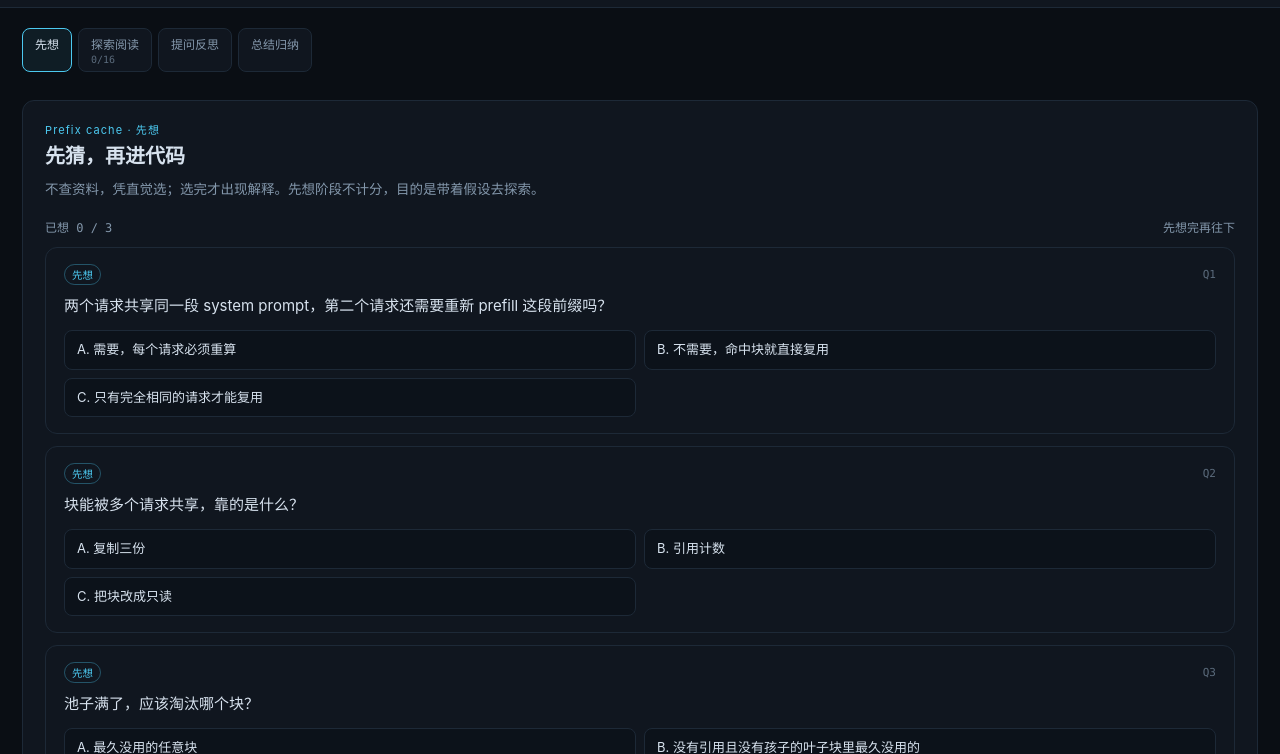
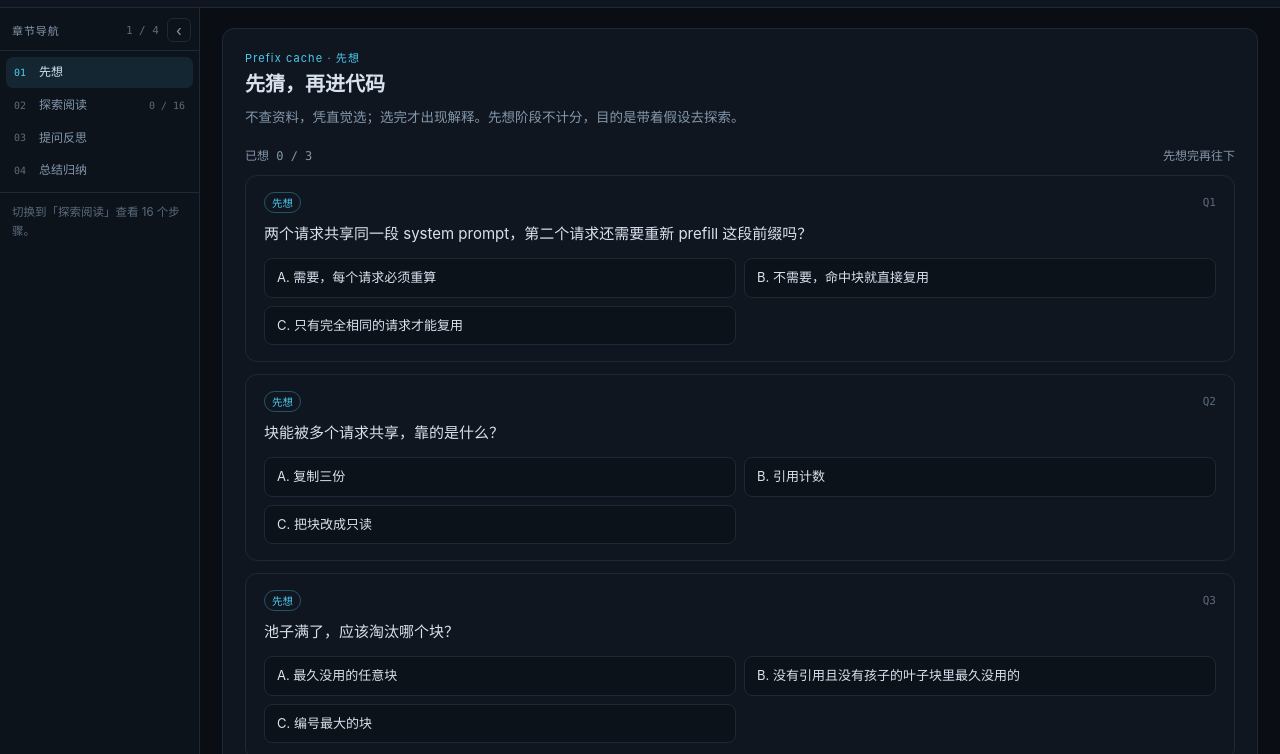
Before and after one commit to newllm/learnkvc, a plain HTML site: page web/index.html in a window 1280 px wide. Both pictures are taken after a click on the button "② Prefix cache 章". Shown: the part 46-800 px from the top of the page. Drawn offline with Linux system fonts and the light colour scheme.

Commit message:
fix(web): 四阶段导航并入左侧轨道
- 章节左侧轨道顶部常驻四阶段（先想/探索阅读/提问反思/总结归纳），显示完成状态与探索进度
- 探索阶段在阶段列表下方展开全部步骤；其他阶段只保留四阶段 + 提示，不再显示空步骤区
- 移除右上角重复的 stagebar（原四个阶段按钮）及其死代码
- 进度变化（先想答完、探索步进、反思/总结完成）即时刷新左侧阶段状态
- 移动端展开时阶段排成 2 列，步骤列表保留可滚动高度
- AGENTS/DESIGN/README 同步新导航结构

```diff
--- a/web/assets/app.js
+++ b/web/assets/app.js
@@ -36,7 +36,6 @@
     pagedCodeMeta: $("#paged-code-meta"),
     pagedDoc: $("#paged-doc"),
     pagedViz: $("#paged-viz"),
-    stageBars: { kv: $("#stage-kv"), prefix: $("#stage-prefix"), paged: $("#stage-paged") },
     stepNavs: { kv: $("#stepnav-kv"), prefix: $("#stepnav-prefix"), paged: $("#stepnav-paged") },
     homeworkBody: $("#homework"),
     doc: $("#doc-card"),
@@ -127,11 +126,11 @@
     renderViz();
     renderCounters();
     updateDots();
-    renderStepNav("kv");
+    renderChapterNav("kv");
     if (window.LK && LK.progress) {
       const l = LK.progress.lesson("kv");
       if ((l.exploreMax || 0) < state.step + 1) LK.progress.saveLesson("kv", { exploreMax: state.step + 1 });
-      renderStageBar("kv");
+      renderChapterNav("kv");
     }
   }
 
@@ -282,13 +281,13 @@
     renderPrefixViz();
     renderPrefixCounters();
     updatePrefixDots();
-    renderStepNav("prefix");
+    renderChapterNav("prefix");
     if (window.LK && LK.progress) {
       const l = LK.progress.lesson("prefix");
       if ((l.exploreMax || 0) < state.prefix.step + 1) {
         LK.progress.saveLesson("prefix", { exploreMax: state.prefix.step + 1 });
       }
-      renderStageBar("prefix");
+      renderChapterNav("prefix");
     }
   }
 
@@ -414,13 +413,13 @@
     renderPagedViz();
     renderPagedCounters();
     updatePagedDots();
-    renderStepNav("paged");
+    renderChapterNav("paged");
     if (window.LK && LK.progress) {
       const l = LK.progress.lesson("paged");
       if ((l.exploreMax || 0) < state.paged.step + 1) {
         LK.progress.saveLesson("paged", { exploreMax: state.paged.step + 1 });
       }
-      renderStageBar("paged");
+      renderChapterNav("paged");
     }
   }
 
@@ -496,14 +495,42 @@
     saveNavStore();
   }
 
-  function renderStepNav(ch) {
+  function renderChapterNav(ch) {
     const nav = el.stepNavs[ch];
     if (!nav) return;
     const steps = chapterSteps(ch);
     const idx = chapterStepIndex(ch);
+    const stage = stageOf(ch);
+    const lesson = LK.progress.lesson(ch);
+    const stageIdx = STAGE_NAMES.indexOf(stage);
+
+    const stageDefs = [
+      ["think", "先想", lesson.think ? "✓" : ""],
+      ["explore", "探索阅读", (lesson.exploreMax || 0) + " / " + steps.length],
+      ["reflect", "提问反思", lesson.reflect ? "✓" : ""],
+      ["summary", "总结归纳", lesson.summary ? "✓" : ""],
+    ];
+    const stagesHTML = stageDefs
+      .map(
+        ([id, label, sub], i) =>
+          '<button class="stage-nav-item' + (id === stage ? " on" : "") +
+          (sub === "✓" ? " done" : "") + '" data-nav-stage="' + id + '">' +
+          '<span class="sid">0' + (i + 1) + "</span>" +
+          '<span class="stt">' + label + "</span>" +
+          '<em>' + sub + "</em></button>"
+      )
+      .join("");
+    const showSteps = stage === "explore";
+    const headCount = showSteps
+      ? idx + 1 + " / " + steps.length
+      : stageIdx + 1 + " / " + STAGE_NAMES.length;
+
     nav.innerHTML =
-      '<div class="stepnav-head"><span>章节导航</span><b>' + (idx + 1) + " / " + steps.length + "</b>" +
+      '<div class="stepnav-head"><span>章节导航</span><b>' + headCount + "</b>" +
       '<button class="stepnav-toggle" type="button" aria-expanded="true" aria-label="收起章节导航">‹</button></div>' +
+      '<div class="stage-nav">' + stagesHTML + "</div>" +
+      (showSteps
+        ? '<div class="stepnav-section">探索步骤</div>' +
           '<ol class="stepnav-list">' +
           steps
             .map(
@@ -515,8 +542,13 @@
                 '<span class="tt">' + esc(st.title) + "</span></button></li>"
             )
             .join("") +
-      "</ol>";
+          "</ol>"
+        : '<p class="stepnav-hint">切换到「探索阅读」查看 ' + steps.length + " 个步骤。</p>");
+
     nav.querySelector(".stepnav-toggle").addEventListener("click", () => toggleNav(ch));
+    nav.querySelectorAll("[data-nav-stage]").forEach((b) =>
+      b.addEventListener("click", () => setStage(ch, b.dataset.navStage))
+    );
     nav.querySelectorAll("[data-nav-i]").forEach((b) =>
       b.addEventListener("click", () => {
         const i = +b.dataset.navI;
@@ -562,30 +594,6 @@
     });
   }
 
-  function renderStageBar(ch) {
-    const bar = el.stageBars[ch];
-    if (!bar) return;
-    const lesson = LK.progress.lesson(ch);
-    const steps = chapterSteps(ch);
-    const defs = [
-      ["think", "先想", lesson.think ? "✓" : ""],
-      ["explore", "探索阅读", (lesson.exploreMax || 0) + "/" + steps.length],
-      ["reflect", "提问反思", lesson.reflect ? "✓" : ""],
-      ["summary", "总结归纳", lesson.summary ? "✓" : ""],
-    ];
-    bar.innerHTML = defs
-      .map(
-        ([id, label, sub]) =>
-          '<button class="stagebtn' + (stageOf(ch) === id ? " on" : "") +
-          (sub === "✓" ? " done" : "") + '" data-stage="' + id + '">' +
-          label + "<span>" + sub + "</span></button>"
-      )
-      .join("");
-    bar.querySelectorAll("[data-stage]").forEach((b) =>
-      b.addEventListener("click", () => setStage(ch, b.dataset.stage))
-    );
-  }
-
   function setStage(ch, stage) {
     if (!STAGE_NAMES.includes(stage)) return;
     state.stages[ch] = stage;
@@ -601,8 +609,7 @@
     const view = el[ch];
     if (!view) return;
     STAGE_NAMES.forEach((s) => view.classList.toggle("stage-" + s, stageOf(ch) === s));
-    renderStageBar(ch);
-    renderStepNav(ch);
+    renderChapterNav(ch);
     const timeline = document.querySelector(".timeline");
     const docEl = ch === "kv" ? el.doc : ch === "prefix" ? el.prefixDoc : el.pagedDoc;
     const vizEl = ch === "kv" ? el.viz : ch === "prefix" ? el.prefixViz : el.pagedViz;
@@ -618,15 +625,15 @@
     if (vizEl) vizEl.innerHTML = "";
     const lesson = LK_DATA.lessons[ch];
     if (stageOf(ch) === "think") {
-      LK.workshop.renderStageThink(docEl, ch, lesson.think, () => renderStageBar(ch), () =>
+      LK.workshop.renderStageThink(docEl, ch, lesson.think, () => renderChapterNav(ch), () =>
         setStage(ch, "explore")
       );
     } else if (stageOf(ch) === "reflect") {
-      LK.workshop.renderStageReflect(docEl, ch, lesson.reflect, () => renderStageBar(ch), () =>
+      LK.workshop.renderStageReflect(docEl, ch, lesson.reflect, () => renderChapterNav(ch), () =>
         setStage(ch, "summary")
       );
     } else {
-      LK.workshop.renderStageSummary(docEl, ch, lesson.summary, () => renderStageBar(ch), () => {
+      LK.workshop.renderStageSummary(docEl, ch, lesson.summary, () => renderChapterNav(ch), () => {
         setView("homework");
         updateHash();
       }, lesson.attribution);
--- a/web/assets/style.css
+++ b/web/assets/style.css
@@ -1060,7 +1060,10 @@ html[data-theme="light"] .summarycard { background: #fff; border-color: var(--li
 .view.stage-summary .code-pane { display: none; }
 .view.stage-think .chapter,
 .view.stage-reflect .chapter,
-.view.stage-summary .chapter { grid-template-columns: 1fr; }
+.view.stage-summary .chapter { grid-template-columns: 200px 1fr; }
+.view.stage-think .chapter.nav-collapsed,
+.view.stage-reflect .chapter.nav-collapsed,
+.view.stage-summary .chapter.nav-collapsed { grid-template-columns: 36px 1fr; }
 .view.stage-think .viz,
 .view.stage-reflect .viz,
 .view.stage-summary .viz { display: none; }
@@ -1269,9 +1272,6 @@ html[data-theme="light"] .rt-chips span { background: #eef3f8; color: #516274; }
 .chapter.nav-collapsed .stepnav-head > b,
 .chapter.nav-collapsed .stepnav-list { display: none; }
 
-.view:not(.stage-explore) .stepnav { display: none; }
-.view:not(.stage-explore) .chapter { grid-template-rows: 1fr; }
-
 /* step navigation moved to the left rail; footer keeps prev/next + counters */
 .timeline .dots { display: none; }
 .timeline .counters { margin-left: auto; }
@@ -1288,3 +1288,54 @@ body[data-view="paged"] .timeline { display: flex; }
 html[data-theme="light"] .stepnav-item:hover { background: #eef3f8; }
 html[data-theme="light"] .stepnav-item.active { background: #e2f0fb; }
 html[data-theme="light"] .stepnav-toggle:hover { border-color: #b9c8d8; }
+
+/* stage list inside the left chapter nav */
+.stage-nav { display: flex; flex-direction: column; gap: 2px; padding: 6px; border-bottom: 1px solid var(--line); }
+.stage-nav-item {
+  display: flex;
+  align-items: center;
+  gap: 7px;
+  width: 100%;
+  padding: 7px 8px;
+  border: 0;
+  border-radius: 7px;
+  background: transparent;
+  color: var(--dim);
+  text-align: left;
+  font: 12px/1.4 var(--sans);
+  cursor: pointer;
+}
+.stage-nav-item .sid { flex: 0 0 18px; font: 10px var(--mono); color: var(--faint); }
+.stage-nav-item .stt { flex: 1; min-width: 0; }
+.stage-nav-item em { font: 10px var(--mono); font-style: normal; color: var(--faint); white-space: nowrap; }
+.stage-nav-item:hover { background: #16202c; color: var(--fg); }
+.stage-nav-item.on { background: rgba(76, 201, 240, .10); color: var(--fg); }
+.stage-nav-item.on .sid { color: var(--accent); }
+.stage-nav-item.done em { color: var(--green); }
+.stepnav-section { padding: 9px 12px 2px; font: 10px var(--mono); letter-spacing: .08em; color: var(--faint); }
+.stepnav-hint { margin: 0; padding: 10px 12px; font-size: 11.5px; line-height: 1.65; color: var(--faint); }
+
+.chapter.nav-collapsed .stage-nav,
+.chapter.nav-collapsed .stepnav-section,
+.chapter.nav-collapsed .stepnav-hint { display: none; }
+
+@media (max-width: 980px) {
+  .view.stage-think .chapter,
+  .view.stage-reflect .chapter,
+  .view.stage-summary .chapter { grid-template-columns: 1fr; grid-template-rows: auto 1fr; }
+  .view.stage-think .chapter.nav-collapsed,
+  .view.stage-reflect .chapter.nav-collapsed,
+  .view.stage-summary .chapter.nav-collapsed { grid-template-columns: 1fr; grid-template-rows: auto 1fr; }
+}
+
+html[data-theme="light"] .stage-nav-item:hover { background: #eef3f8; }
+html[data-theme="light"] .stage-nav-item.on { background: #e2f0fb; }
+
+/* mobile: stages in a 2-col grid so the step list stays usable */
+@media (max-width: 980px) {
+  .stepnav { max-height: 340px; }
+  .stage-nav { display: grid; grid-template-columns: 1fr 1fr; gap: 2px; }
+  .stage-nav-item { padding: 5px 6px; }
+  .stage-nav-item .sid { display: none; }
+  .stepnav-list { min-height: 96px; }
+}
--- a/web/index.html
+++ b/web/index.html
@@ -63,7 +63,6 @@
         <div class="code-scroll" id="code"></div>
       </aside>
       <div class="right-pane" id="right-pane">
-        <div class="stagebar" id="stage-kv"></div>
         <article class="doc-card" id="doc-card"></article>
         <div class="viz" id="viz"></div>
       </div>
@@ -82,7 +81,6 @@
         <div class="code-scroll" id="prefix-code"></div>
       </aside>
       <div class="right-pane" id="prefix-right">
-        <div class="stagebar" id="stage-prefix"></div>
         <article class="doc-card" id="prefix-doc"></article>
         <div class="viz" id="prefix-viz"></div>
       </div>
@@ -101,7 +99,6 @@
         <div class="code-scroll" id="paged-code"></div>
       </aside>
       <div class="right-pane" id="paged-right">
-        <div class="stagebar" id="stage-paged"></div>
         <article class="doc-card" id="paged-doc"></article>
         <div class="viz" id="paged-viz"></div>
       </div>
```
Also changed, not shown: 3 other files. Lines whose indentation alone changed are shown as unchanged.
